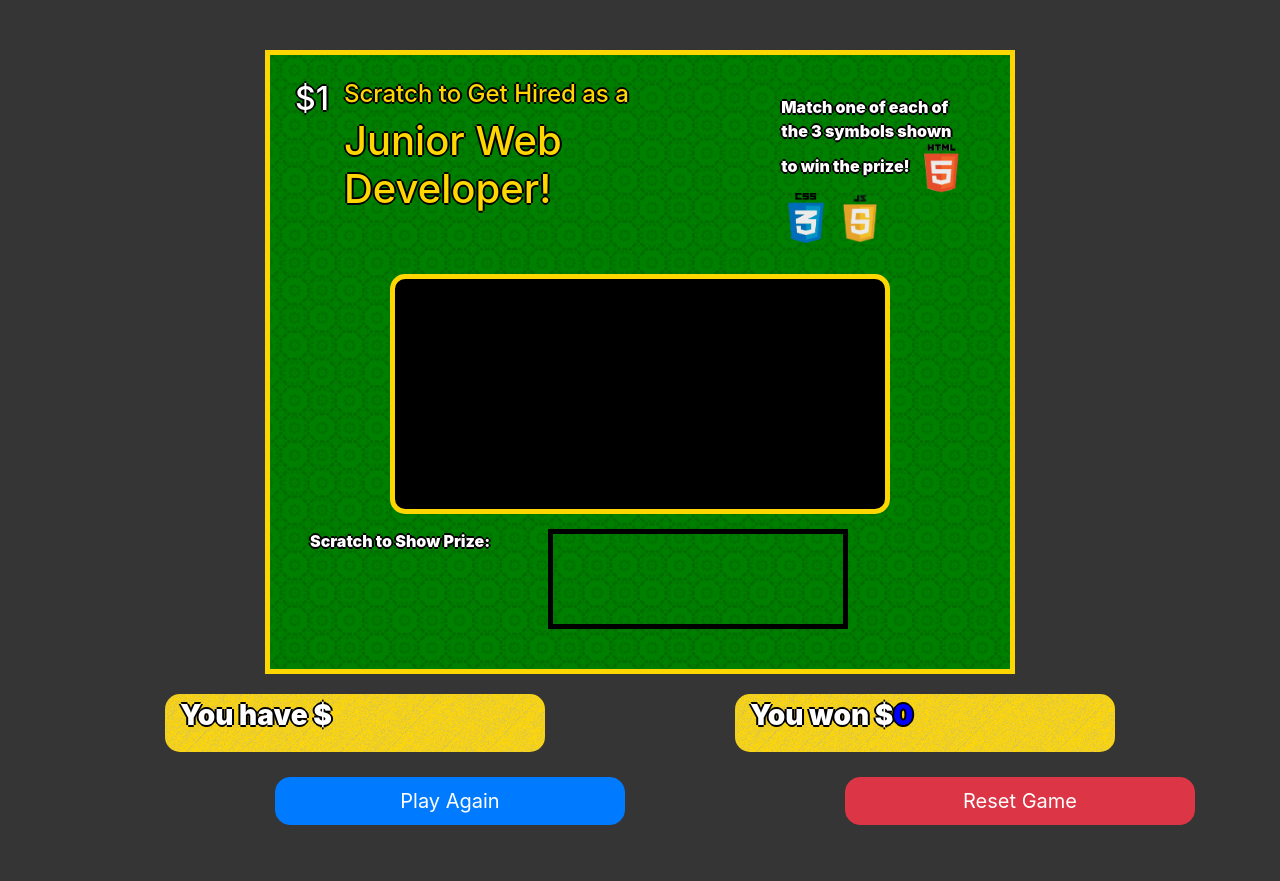
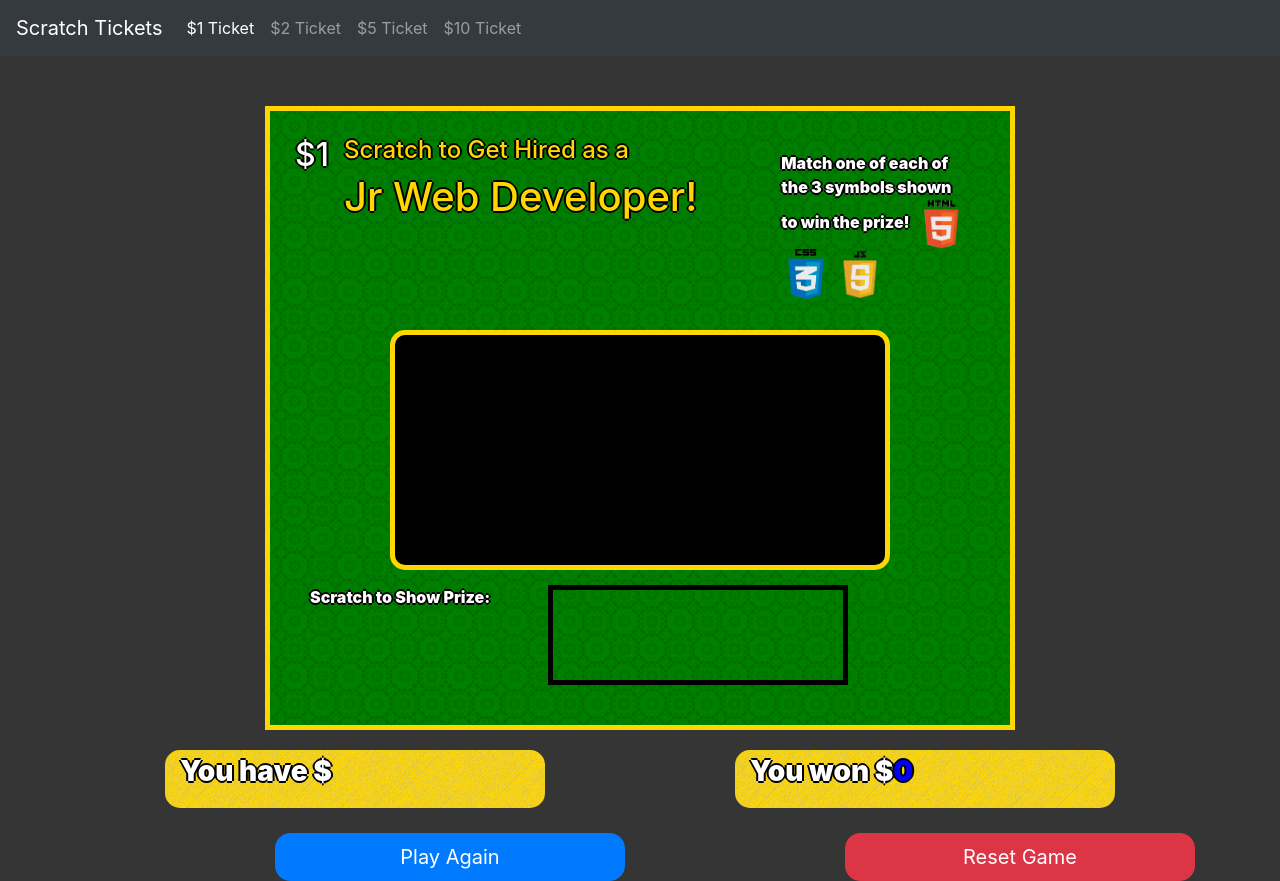
Before and after one commit to timlisiecki/web-dev-scratch-tickets, a plain HTML site: page index.html in a window 1280 px wide. Before the commit the page ends 825 px from the top, so only its background shows below. Drawn offline with nearby package versions, Linux system fonts and the light colour scheme.

Commit message:
update index

```diff
--- a/index.html
+++ b/index.html
@@ -12,6 +12,20 @@
 
 </head>
 <body>
+	<nav class="navbar navbar-expand-lg navbar-dark bg-dark">
+		<a class="navbar-brand" href="#">Scratch Tickets</a>
+		<button class="navbar-toggler" type="button" data-toggle="collapse" data-target="#navbarNavAltMarkup" aria-controls="navbarNavAltMarkup" aria-expanded="false" aria-label="Toggle navigation">
+			<span class="navbar-toggler-icon"></span>
+		</button>
+		<div class="collapse navbar-collapse" id="navbarNavAltMarkup">
+			<div class="navbar-nav">
+				<a class="nav-item nav-link active" href="#">$1 Ticket<span class="sr-only">(current)</span></a>
+				<a class="nav-item nav-link" href="#">$2 Ticket</a>
+				<a class="nav-item nav-link" href="#">$5 Ticket</a>
+				<a class="nav-item nav-link " href="#">$10 Ticket</a>
+			</div>
+		</div>
+	</nav>
 	<div id="ticket-container" class="container">
 		<div class="ticket-value">
 			<h2>$1</h2>
@@ -19,7 +33,7 @@
 		<div class="row">
 			<div class="title col-8">
 				<h4>Scratch to Get Hired as a</h4>
-				<h1>Junior Web Developer!</h1>
+				<h1>Jr Web Developer!</h1>
 			</div>
 			<div class="instructions col-4">
 				<p>Match one of each of the 3 symbols shown to win the prize!
```
